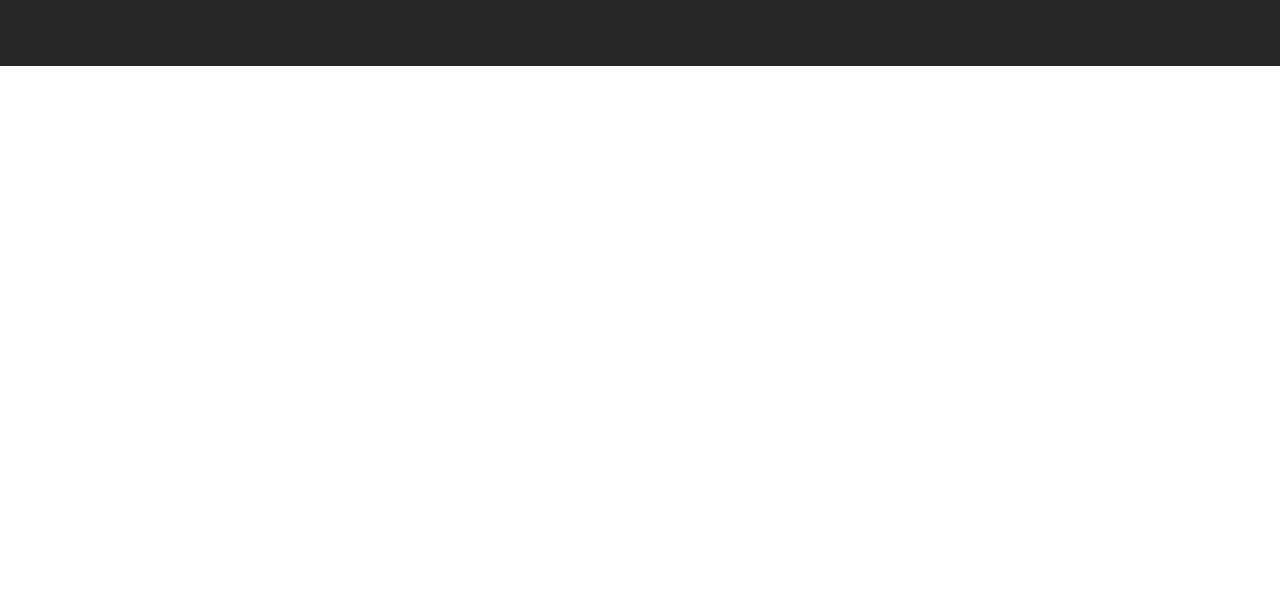
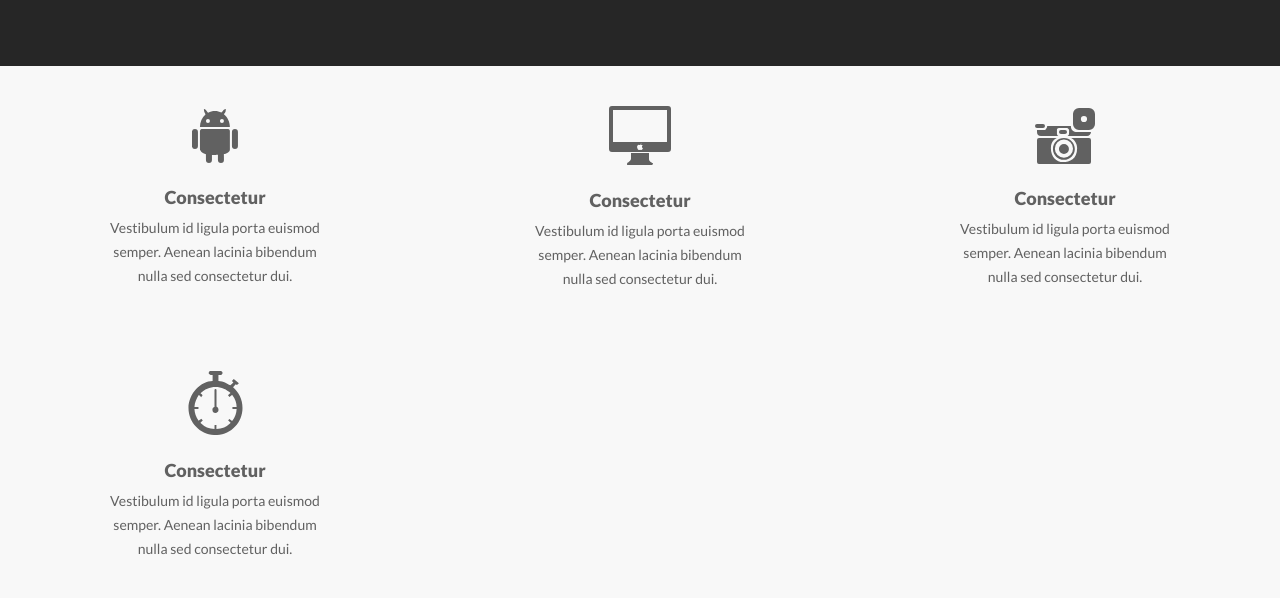
Before and after one commit to Arslanoov/webpaint-layout, a website built with webpack: page src/html/views/index.html in a window 1280 px wide. Shown: the part 509-1107 px from the top of the page. Before the commit the page ends 800 px from the top, so only its background shows below. Built offline with nearby package versions, Linux system fonts and the light colour scheme; files whose address does not match are found by name; a web font is replaced by a local one.

Commit message:
Added features section

```diff
--- a/src/html/views/index.html
+++ b/src/html/views/index.html
@@ -10,7 +10,7 @@
     <div class="container">
         <header class="header">
             <div class="header-logo">
-                <img src="img/logo.svg" alt="logo">
+                <img src="/img/logo.svg" alt="logo">
                 <span class="header-logo-text">ebpaint</span>
             </div>
             <nav class="nav">
@@ -60,6 +60,48 @@
 
             <button class="button">See portfolio</button>
         </section>
+
+        <section class="feature-section">
+            <div class="features">
+                <div class="feature">
+                    <img class="logo" src="/img/feature/android.svg" alt="">
+                    <h4 class="title">
+                        Consectetur
+                    </h4>
+                    <div class="description">
+                        Vestibulum id ligula porta  euismod semper. Aenean lacinia bibendum nulla sed consectetur dui.
+                    </div>
+                </div>
+                <div class="feature">
+                    <img class="logo" src="/img/feature/mac.svg" alt="">
+                    <h4 class="title">
+                        Consectetur
+                    </h4>
+                    <div class="description">
+                        Vestibulum id ligula porta  euismod semper. Aenean lacinia bibendum nulla sed consectetur dui.
+                    </div>
+                </div>
+                <div class="feature">
+                    <img class="logo" src="/img/feature/camera.svg" alt="">
+                    <h4 class="title">
+                        Consectetur
+                    </h4>
+                    <div class="description">
+                        Vestibulum id ligula porta  euismod semper. Aenean lacinia bibendum nulla sed consectetur dui.
+                    </div>
+                </div>
+                <div class="feature">
+                    <img class="logo" src="/img/feature/timer.svg" alt="">
+                    <h4 class="title">
+                        Consectetur
+                    </h4>
+                    <div class="description">
+                        Vestibulum id ligula porta  euismod semper. Aenean lacinia bibendum nulla sed consectetur dui.
+                    </div>
+                </div>
+
+            </div>
+        </section>
     </div>
 </body>
 </html>
--- a/src/scss/index.scss
+++ b/src/scss/index.scss
@@ -2,7 +2,8 @@
 @import "fonts";
 @import "container";
 @import "sections/header";
-@import "sections/welcome-sections";
+@import "sections/welcome-section";
+@import "sections/feature-section";
 
 body {
   margin: 0;
--- /dev/null
+++ b/src/scss/sections/feature-section.scss
@@ -0,0 +1,49 @@
+.feature-section {
+  display: flex;
+  justify-content: center;
+  align-items: center;
+
+  background-color: $features-section-background-color;
+  color: $features-section-color;
+
+  min-height: 400px;
+
+  .features {
+    display: flex;
+    justify-content: space-between;
+    align-items: center;
+    flex-wrap: wrap;
+
+    text-align: center;
+
+    .feature {
+      display: flex;
+      flex-direction: column;
+      align-items: center;
+
+      padding: 40px 10px;
+      margin: 0 40px;
+
+      max-width: 230px;
+
+      .title {
+        margin-bottom: 8px;
+
+        font-size: 18px;
+      }
+
+      .description {
+        font-size: 14px;
+        line-height: 24px;
+      }
+    }
+  }
+}
+
+@media (max-width: 768px) {
+  .feature-section {
+    .features {
+      display: block;
+    }
+  }
+}
--- a/src/scss/sections/header.scss
+++ b/src/scss/sections/header.scss
@@ -30,6 +30,10 @@
         background-color: white;
         margin: 6px 0;
         border-radius: 5px;
+      }
+
+      &:hover {
+        cursor: pointer;
       }
     }
 
--- a/src/scss/variables.scss
+++ b/src/scss/variables.scss
@@ -3,4 +3,7 @@ $header-color: #d9d9d9;
 
 $welcome-section-button-color: white;
 
+$features-section-background-color: #f8f8f8;
+$features-section-color: #616161;
+
 $white-red-color: #ff6760;
```
Also changed, not shown: src/img/feature/android.svg (added), src/img/feature/camera.svg (added), src/img/feature/mac.svg (added), src/img/feature/timer.svg (added), src/scss/sections/welcome-section.scss (renamed from src/scss/sections/welcome-sections.scss).
